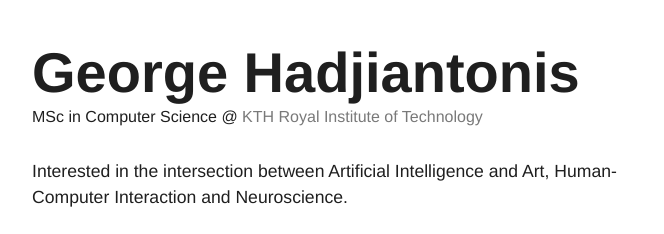
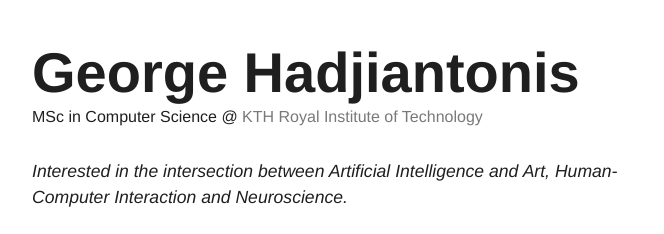
Before and after one commit to ghadj/ghadj.github.io, a plain HTML site: page index.html in a window 1280 px wide. Shown: the top 234 px of the page, 288-952 px from the left. Drawn offline with Linux system fonts and the light colour scheme.

Commit message:
Update styles.css

```diff
--- a/css/styles.css
+++ b/css/styles.css
@@ -78,7 +78,7 @@ main>.about {
 }
 
 p.about-intro {
-	font-weight: lighter;
+	font-style: italic;
 	margin-bottom:1.5em;
 }
 
```
